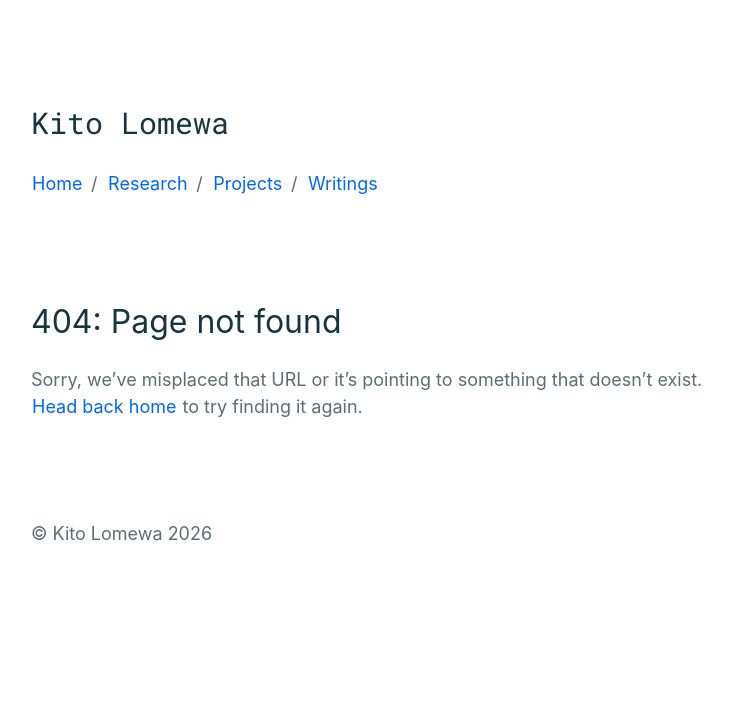
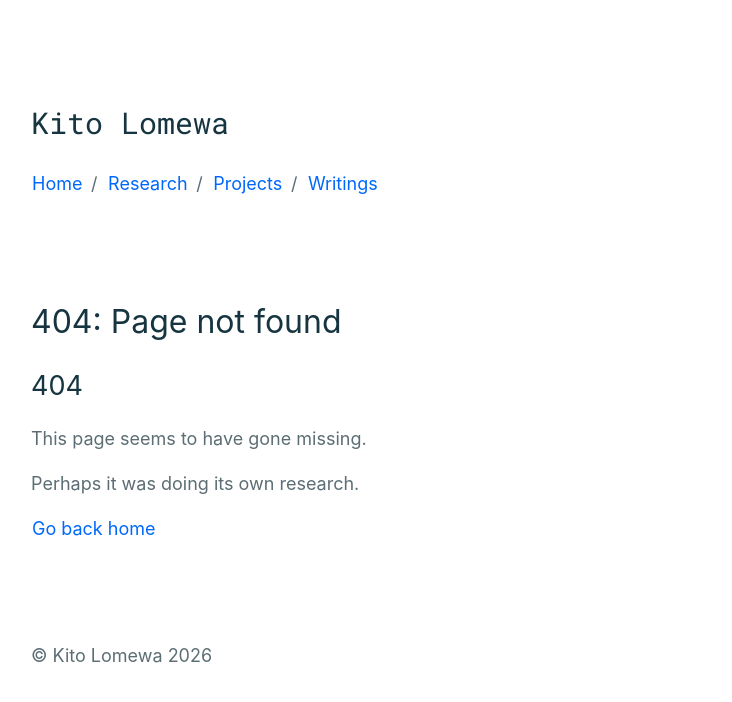
Before and after one commit to kitolomewa/kitolomewa.github.io, a Jekyll site: the page built from 404.md, in a window 1280 px wide. Shown: the top 702 px of the page, without its empty margins (259-991 px from the left). Built offline with Jekyll 4.4.1, drawn with Linux system fonts in a browser that asks for light colours.

Commit message:
Update 404.md

```diff
--- a/404.md
+++ b/404.md
@@ -3,4 +3,10 @@ layout: content
 title: "404: Page not found"
 ---
 
-Sorry, we've misplaced that URL or it's pointing to something that doesn't exist. <a href="{{ site.baseurl }}/">Head back home</a> to try finding it again.
+# 404
+
+This page seems to have gone missing.
+
+Perhaps it was doing its own research.
+
+[Go back home]({{ "/" | prepend: site.baseurl }})
```
